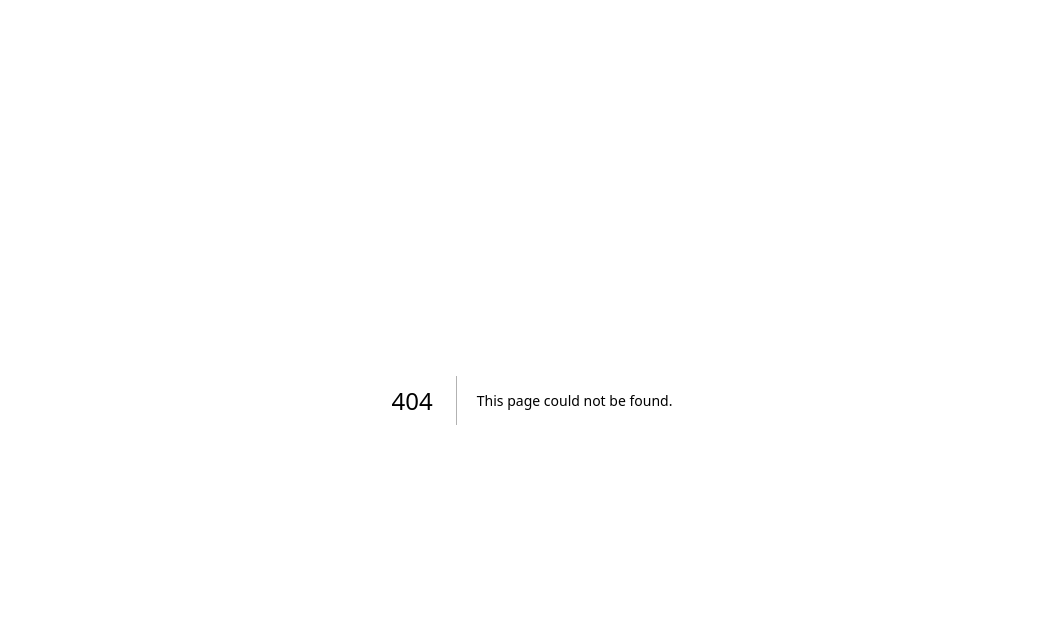
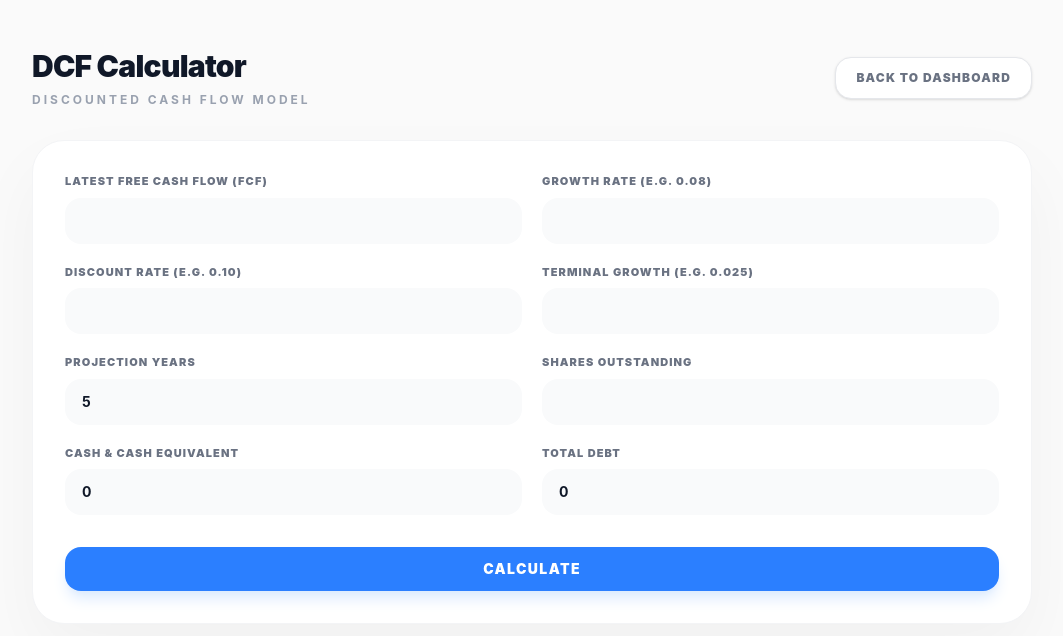
Before and after one commit to Antony396/PortFo, a Next.js app: page /dcf in a window 1280 px wide. Before the commit this address had no page. Shown: the top 636 px of the page, without its empty margins (108-1171 px from the left). Built offline with nearby package versions, Linux system fonts and the light colour scheme.

Commit message:
Dcf added- untested though

```diff
--- a/src/app/dashboard/page.tsx
+++ b/src/app/dashboard/page.tsx
@@ -1,7 +1,8 @@
 'use client';
 import { useState, useEffect, useRef } from 'react';
-import PriceDisplay from '@/components/portfolio/PriceDisplay';
-import PieChart from '@/components/portfolio/PieChart';
+import Link from 'next/link';
+import PriceDisplay from '../../components/portfolio/PriceDisplay';
+import PieChart from '../../components/portfolio/PieChart';
 import { UserButton, SignInButton, SignedIn, SignedOut } from "@clerk/nextjs";
 
 export default function DashboardPage() {
@@ -122,6 +123,13 @@ export default function DashboardPage() {
 
           <div className="flex items-center gap-4">
             {/* Action Buttons */}
+            <Link
+              href="/dcf"
+              className="px-5 py-3 bg-white border border-gray-200 rounded-2xl text-xs font-black uppercase tracking-widest text-gray-500 hover:bg-gray-50 transition-all shadow-sm active:scale-95"
+            >
+              DCF Calc
+            </Link>
+
             <button
               onClick={toggleEditMode}
               className={`px-5 py-3 border rounded-2xl text-xs font-black uppercase tracking-widest transition-all shadow-sm active:scale-95 ${
--- /dev/null
+++ b/src/app/dcf/page.tsx
@@ -0,0 +1,170 @@
+'use client';
+
+import { useMemo, useState } from 'react';
+import Link from 'next/link';
+import { calculateDCF } from '../../lib/dcf';
+
+type FormState = {
+  fcf: string;
+  growthRate: string;
+  discountRate: string;
+  terminalGrowth: string;
+  years: string;
+  sharesOutstanding: string;
+  cashEquivalent: string;
+  totalDebt: string;
+};
+
+const initialForm: FormState = {
+  fcf: '',
+  growthRate: '',
+  discountRate: '',
+  terminalGrowth: '',
+  years: '5',
+  sharesOutstanding: '',
+  cashEquivalent: '0',
+  totalDebt: '0',
+};
+
+const percentFields: Array<keyof FormState> = ['growthRate', 'discountRate', 'terminalGrowth'];
+
+function formatCurrency(value: number) {
+  return value.toLocaleString(undefined, {
+    minimumFractionDigits: 2,
+    maximumFractionDigits: 2,
+  });
+}
+
+export default function DCFPage() {
+  const [form, setForm] = useState<FormState>(initialForm);
+  const [result, setResult] = useState<ReturnType<typeof calculateDCF> | null>(null);
+  const [error, setError] = useState('');
+
+  const parsedValues = useMemo(() => {
+    return {
+      fcf: Number(form.fcf),
+      growthRate: Number(form.growthRate),
+      discountRate: Number(form.discountRate),
+      terminalGrowth: Number(form.terminalGrowth),
+      years: Number(form.years),
+      sharesOutstanding: Number(form.sharesOutstanding),
+      cashEquivalent: Number(form.cashEquivalent),
+      totalDebt: Number(form.totalDebt),
+    };
+  }, [form]);
+
+  const handleChange = (key: keyof FormState, value: string) => {
+    setForm((prev) => ({ ...prev, [key]: value }));
+  };
+
+  const handleCalculate = () => {
+    setError('');
+
+    const requiredFields: Array<keyof FormState> = ['fcf', 'growthRate', 'discountRate', 'terminalGrowth', 'years', 'sharesOutstanding'];
+    const hasEmpty = requiredFields.some((field) => form[field].trim() === '');
+    if (hasEmpty) {
+      setResult(null);
+      setError('Please fill out all required fields.');
+      return;
+    }
+
+    const hasInvalidNumber = Object.entries(parsedValues).some(([, value]) => Number.isNaN(value));
+    if (hasInvalidNumber) {
+      setResult(null);
+      setError('All fields must contain valid numbers.');
+      return;
+    }
+
+    try {
+      const calculated = calculateDCF(parsedValues);
+      setResult(calculated);
+    } catch (calculationError) {
+      setResult(null);
+      setError(calculationError instanceof Error ? calculationError.message : 'Calculation failed.');
+    }
+  };
+
+  return (
+    <div className="min-h-screen bg-[#fafafa] py-12 px-4 font-sans text-gray-900">
+      <div className="max-w-[1000px] mx-auto">
+        <div className="flex items-center justify-between mb-8">
+          <div>
+            <h1 className="text-3xl font-black tracking-tight">DCF Calculator</h1>
+            <p className="text-xs font-bold text-gray-400 uppercase tracking-[0.25em] mt-2">
+              Discounted Cash Flow Model
+            </p>
+          </div>
+
+          <Link
+            href="/dashboard"
+            className="px-5 py-3 bg-white border border-gray-200 rounded-2xl text-xs font-black uppercase tracking-widest text-gray-500 hover:bg-gray-50 transition-all shadow-sm active:scale-95"
+          >
+            Back to Dashboard
+          </Link>
+        </div>
+
+        <div className="bg-white rounded-[2rem] shadow-[0_30px_70px_rgba(0,0,0,0.04)] border border-gray-100 p-8">
+          <div className="grid grid-cols-1 md:grid-cols-2 gap-5">
+            {([
+              ['fcf', 'Latest Free Cash Flow (FCF)'],
+              ['growthRate', 'Growth Rate (e.g. 0.08)'],
+              ['discountRate', 'Discount Rate (e.g. 0.10)'],
+              ['terminalGrowth', 'Terminal Growth (e.g. 0.025)'],
+              ['years', 'Projection Years'],
+              ['sharesOutstanding', 'Shares Outstanding'],
+              ['cashEquivalent', 'Cash & Cash Equivalent'],
+              ['totalDebt', 'Total Debt'],
+            ] as Array<[keyof FormState, string]>).map(([key, label]) => (
+              <div key={key}>
+                <label className="block text-[11px] font-black text-gray-500 uppercase tracking-widest mb-2">
+                  {label}
+                </label>
+                <input
+                  type="number"
+                  step={percentFields.includes(key) ? '0.001' : 'any'}
+                  value={form[key]}
+                  onChange={(event) => handleChange(key, event.target.value)}
+                  className="w-full px-4 py-3 bg-gray-50 border border-transparent focus:border-blue-500 rounded-2xl font-bold focus:outline-none focus:bg-white transition-all text-sm"
+                />
+              </div>
+            ))}
+          </div>
+
+          <button
+            onClick={handleCalculate}
+            className="mt-8 w-full px-6 py-3 bg-blue-500 text-white rounded-2xl text-sm font-black uppercase tracking-widest hover:bg-blue-600 transition-all shadow-lg shadow-blue-100 active:scale-[0.99]"
+          >
+            Calculate
+          </button>
+
+          {error && (
+            <div className="mt-5 px-4 py-3 bg-rose-50 border border-rose-100 rounded-xl text-rose-600 text-sm font-bold">
+              {error}
+            </div>
+          )}
+        </div>
+
+        {result && !error && (
+          <div className="mt-6 bg-white rounded-[2rem] shadow-[0_30px_70px_rgba(0,0,0,0.04)] border border-gray-100 p-8">
+            <h2 className="text-lg font-black mb-5">Results</h2>
+            <div className="grid grid-cols-1 md:grid-cols-2 gap-4">
+              <ResultCard label="Enterprise Value" value={`$${formatCurrency(result.enterpriseValue)}`} />
+              <ResultCard label="Equity Value" value={`$${formatCurrency(result.equityValue)}`} />
+              <ResultCard label="Intrinsic Value / Share" value={`$${formatCurrency(result.intrinsicValuePerShare)}`} />
+              <ResultCard label="PV of Terminal Value" value={`$${formatCurrency(result.pvTerminalValue)}`} />
+            </div>
+          </div>
+        )}
+      </div>
+    </div>
+  );
+}
+
+function ResultCard({ label, value }: { label: string; value: string }) {
+  return (
+    <div className="bg-gray-50 rounded-2xl p-4 border border-gray-100">
+      <p className="text-[10px] font-black uppercase tracking-widest text-gray-400">{label}</p>
+      <p className="text-xl font-black mt-2 text-gray-900">{value}</p>
+    </div>
+  );
+}
--- /dev/null
+++ b/src/lib/dcf.ts
@@ -0,0 +1,65 @@
+export interface DCFInput {
+  fcf: number;
+  growthRate: number;
+  discountRate: number;
+  terminalGrowth: number;
+  years: number;
+  sharesOutstanding: number;
+  cashEquivalent: number;
+  totalDebt: number;
+}
+
+export interface DCFResult {
+  projectedCashFlows: number[];
+  lastCashFlow: number;
+  discountedCashFlows: number[];
+  sumPvYears: number;
+  terminalValue: number;
+  pvTerminalValue: number;
+  enterpriseValue: number;
+  equityValue: number;
+  intrinsicValuePerShare: number;
+}
+
+export function calculateDCF(input: DCFInput): DCFResult {
+  if (input.discountRate <= input.terminalGrowth) {
+    throw new Error('Discount rate must be greater than terminal growth rate.');
+  }
+
+  if (input.years <= 0 || !Number.isInteger(input.years)) {
+    throw new Error('Projection years must be a whole number greater than 0.');
+  }
+
+  if (input.sharesOutstanding <= 0) {
+    throw new Error('Shares outstanding must be greater than 0.');
+  }
+
+  const projectedCashFlows = Array.from({ length: input.years }, (_, index) => {
+    const year = index + 1;
+    return input.fcf * (1 + input.growthRate) ** year;
+  });
+
+  const discountedCashFlows = projectedCashFlows.map((cashFlow, index) => {
+    return cashFlow / (1 + input.discountRate) ** (index + 1);
+  });
+
+  const sumPvYears = discountedCashFlows.reduce((sum, value) => sum + value, 0);
+  const lastCashFlow = projectedCashFlows[projectedCashFlows.length - 1];
+  const terminalValue = (lastCashFlow * (1 + input.terminalGrowth)) / (input.discountRate - input.terminalGrowth);
+  const pvTerminalValue = terminalValue / (1 + input.discountRate) ** (input.years + 1);
+  const enterpriseValue = sumPvYears + pvTerminalValue;
+  const equityValue = enterpriseValue + input.cashEquivalent - input.totalDebt;
+  const intrinsicValuePerShare = equityValue / input.sharesOutstanding;
+
+  return {
+    projectedCashFlows,
+    lastCashFlow,
+    discountedCashFlows,
+    sumPvYears,
+    terminalValue,
+    pvTerminalValue,
+    enterpriseValue,
+    equityValue,
+    intrinsicValuePerShare,
+  };
+}
```
Also changed, not shown: 1 other file (tests, documents, lock files or other folders).
